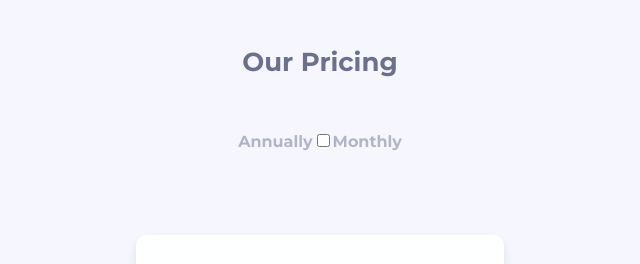
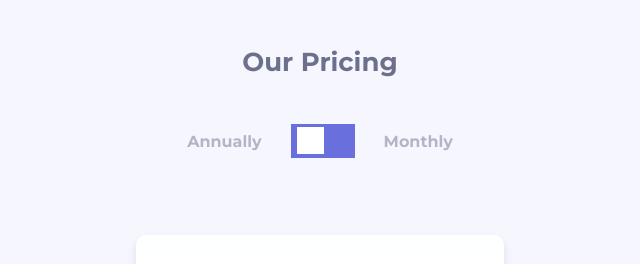
Before and after one commit to MarkoDjuric/Flexbox-Price-Cards, a plain HTML site: page index.html in a window 1280 px wide. Shown: the top 264 px of the page, without its empty margins (320-960 px from the left). Drawn offline with Linux system fonts and the light colour scheme; a script that the page names is missing.

Commit message:
Update main.css

```diff
--- a/main.css
+++ b/main.css
@@ -175,3 +175,42 @@ ul li {
     background-color: #fff;
     color: hsl(237, 63%, 64%);
 }
+
+
+input {
+    opacity: 0;
+    width: 0;
+    height: 0;
+}
+
+.switch {
+    position: relative;
+    width: 64px;
+    height: 34px;
+    border-radius: 40px;
+    margin-left: 29px;
+    margin-right: 29px;
+}
+
+.slider {
+    position: absolute;
+    cursor: pointer;
+    top: 0;
+    left: 0;
+    right: 0;
+    bottom: 0;
+    background-color: hsl(237, 63%, 64%);
+    transition: .5s;
+}
+
+.slider:before {
+    position: absolute;
+    content: "";
+    height: 27px;
+    width: 27px;
+    left: 6px;
+    bottom: 4px;
+    background-color: white;
+    -webkit-transition: .4s;
+    transition: .4s;
+}
```
